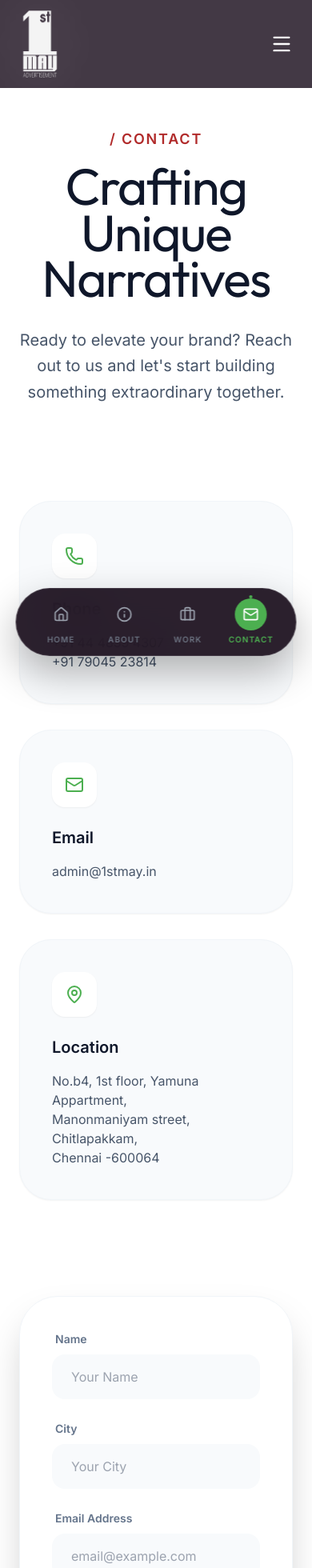
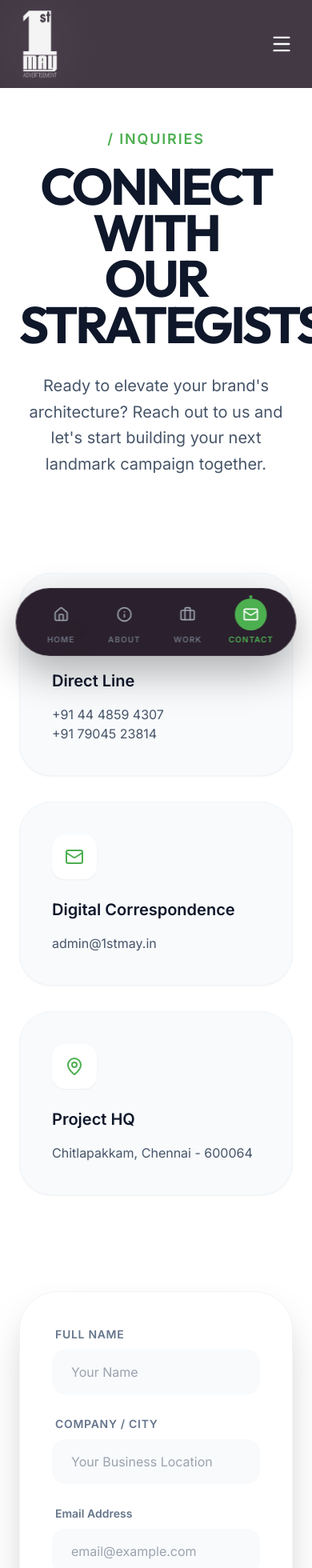
Before and after one commit to Muavviz07/1stmay-advertisement, a React (Vite) app: page /contact in a window 390 px wide. Shown: the top 1960 px of the page at 80% size. Built offline with nearby package versions, Linux system fonts and the light colour scheme.

Commit message:
updated content with professional, authoritative tone!

```diff
--- a/src/components/Footer.jsx
+++ b/src/components/Footer.jsx
@@ -38,7 +38,7 @@ const Footer = ({ onOpenInquiry }) => {
               <li className="flex items-start gap-[16px]">
                 <MapPin className="w-[20px] h-[20px] text-secondary shrink-0 mt-1" />
                 <span className="text-gray-400 leading-[1.6]">
-                  No.b4, 1st floor, Yamuna Appartment, <br /> Manonmaniyam street, Chitlapakkam, <br /> Chennai -600064
+                  No.b4, 1st floor, Yamuna Appartment, <br /> Manonmaniyam street, Chitlapakkam, <br /> Chennai - 600064
                 </span>
               </li>
               <li className="flex items-center gap-[16px]">
--- a/src/pages/ContactPage.jsx
+++ b/src/pages/ContactPage.jsx
@@ -22,21 +22,21 @@ const ContactPage = () => {
   const contactInfo = [
     {
       icon: <Phone className="w-6 h-6 text-secondary" />,
-      title: 'Phone',
+      title: 'Direct Line',
       details: ['+91 44 4859 4307', '+91 79045 23814'],
       href: 'tel:+914448594307'
     },
     {
       icon: <Mail className="w-6 h-6 text-secondary" />,
-      title: 'Email',
+      title: 'Digital Correspondence',
       details: ['admin@1stmay.in'],
       href: 'mailto:admin@1stmay.in'
     },
     {
       icon: <MapPin className="w-6 h-6 text-secondary" />,
-      title: 'Location',
-      details: ['No.b4, 1st floor, Yamuna Appartment,', 'Manonmaniyam street, Chitlapakkam,', 'Chennai -600064'],
-      href: 'https://goo.gl/maps/placeholder'
+      title: 'Project HQ',
+      details: ['Chitlapakkam, Chennai - 600064'],
+      href: '#'
     }
   ];
 
@@ -49,14 +49,14 @@ const ContactPage = () => {
           animate={{ opacity: 1, y: 0 }}
           transition={{ duration: 0.8 }}
         >
-          <span className="text-accent-red font-bold text-lg mb-4 block uppercase tracking-widest">
-            / Contact
+          <span className="text-secondary font-bold text-lg mb-4 block uppercase tracking-widest">
+            / Inquiries
           </span>
-          <h1 className="text-[4rem] md:text-[6rem] font-display font-medium leading-[0.9] tracking-tight text-slate-900 mb-8">
-            Crafting Unique <br /> Narratives
+          <h1 className="text-[4rem] md:text-[6rem] font-display font-bold leading-[0.9] tracking-tighter text-slate-900 mb-8 uppercase">
+            Connect with <br /> our Strategists
           </h1>
           <p className="text-slate-600 text-xl max-w-2xl mx-auto leading-relaxed">
-            Ready to elevate your brand? Reach out to us and let's start building something extraordinary together.
+            Ready to elevate your brand's architecture? Reach out to us and let's start building your next landmark campaign together.
           </p>
         </motion.div>
       </section>
@@ -110,7 +110,7 @@ const ContactPage = () => {
               >
                 <div className="grid grid-cols-1 md:grid-cols-2 gap-6">
                   <div className="space-y-2">
-                    <label className="text-sm font-semibold text-slate-500 ml-1">Name</label>
+                    <label className="text-sm font-semibold text-slate-500 ml-1 uppercase tracking-wider">Full Name</label>
                     <input
                       required
                       type="text"
@@ -119,11 +119,11 @@ const ContactPage = () => {
                     />
                   </div>
                   <div className="space-y-2">
-                    <label className="text-sm font-semibold text-slate-500 ml-1">City</label>
+                    <label className="text-sm font-semibold text-slate-500 ml-1 uppercase tracking-wider">Company / City</label>
                     <input
                       required
                       type="text"
-                      placeholder="Your City"
+                      placeholder="Your Business Location"
                       className="w-full bg-slate-50 border-none rounded-2xl px-6 py-4 focus:ring-2 focus:ring-primary/20 transition-all outline-none text-slate-900"
                     />
                   </div>
--- a/src/pages/PortfolioPage.jsx
+++ b/src/pages/PortfolioPage.jsx
@@ -77,8 +77,8 @@ const PortfolioPage = () => {
 
         <div className="relative z-10 max-w-4xl">
           <h2 className="text-[14px] text-secondary tracking-[8px] uppercase font-bold mb-[32px] opacity-0 animate-fadeIn">Portfolio</h2>
-          <h1 className="portfolio-hero-title text-[12vw] md:text-[8vw] lg:text-[7vw] font-display font-bold text-white leading-[0.9] tracking-tighter mb-[48px]">
-            CRAFTED <br/> <span className="text-secondary">DREAMS,</span> <br/> FORGED INTO <br/> REALITY.
+          <h1 className="portfolio-hero-title text-[12vw] md:text-[8vw] lg:text-[7vw] font-display font-bold text-white leading-[0.9] tracking-tighter mb-[48px] uppercase">
+            Crafting <br/> <span className="text-secondary italic">Brand</span> <br/> Landmarks.
           </h1>
           <p className="text-[18px] md:text-[22px] text-gray-300 max-w-2xl mx-auto leading-[1.6] opacity-0 animate-fadeIn delay-700">
             A curated collection of cinematic excellence, strategic precision, and creative innovation that transforms brands into unforgettable experiences.
--- a/src/pages/ServicesPage.jsx
+++ b/src/pages/ServicesPage.jsx
@@ -178,8 +178,8 @@ const ServicesPage = () => {
 
         <div className="max-w-7xl mx-auto px-6 md:px-12 text-center relative z-10">
           <p className="text-[13px] uppercase tracking-[8px] text-secondary font-semibold mb-4">Services</p>
-          <h1 className="services-hero-title text-[4rem] md:text-[5rem] lg:text-[5.8rem] font-display tracking-tight leading-[0.9] text-slate-900">
-            Creative services made <span className="text-secondary">simple, smart, and signature.</span>
+          <h1 className="services-hero-title text-[4rem] md:text-[5rem] lg:text-[5.8rem] font-display tracking-tight leading-[0.9] text-slate-900 uppercase font-bold">
+            Redefining <br className="hidden md:block" /> <span className="text-secondary">Advertising</span> standards.
           </h1>
           <p className="services-hero-copy mx-auto mt-8 max-w-3xl text-[18px] leading-[1.9] text-slate-600">
             We help brands move faster with work that looks premium, reads clear, and feels surprising. This is service design built for memorable campaigns and real results.
```
Also changed, not shown: src/pages/AboutPage.jsx (+11 -11 lines). Lines whose indentation alone changed are shown as unchanged.
